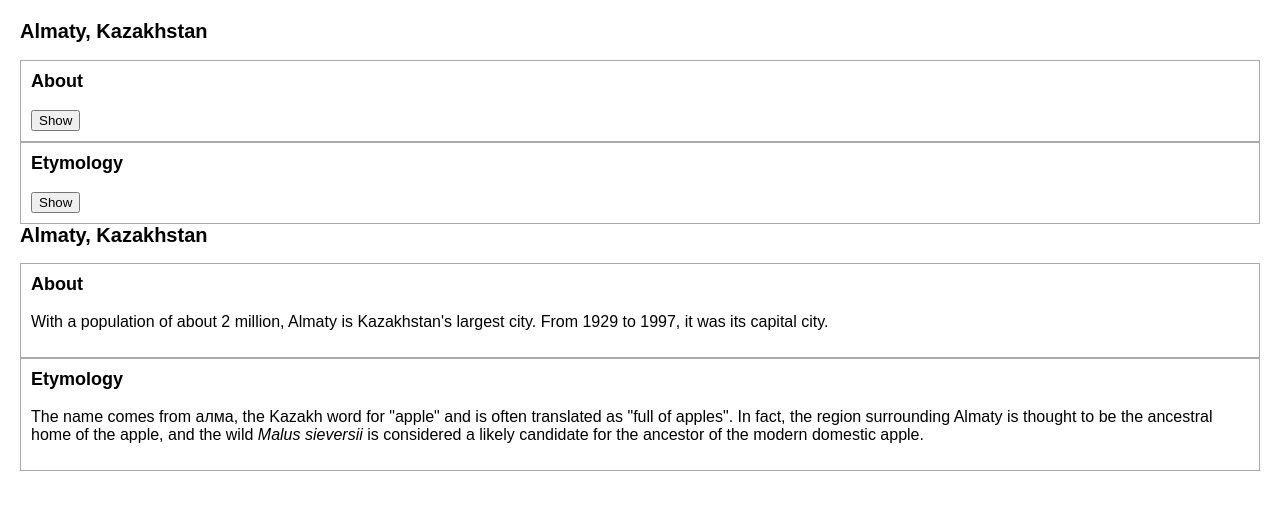
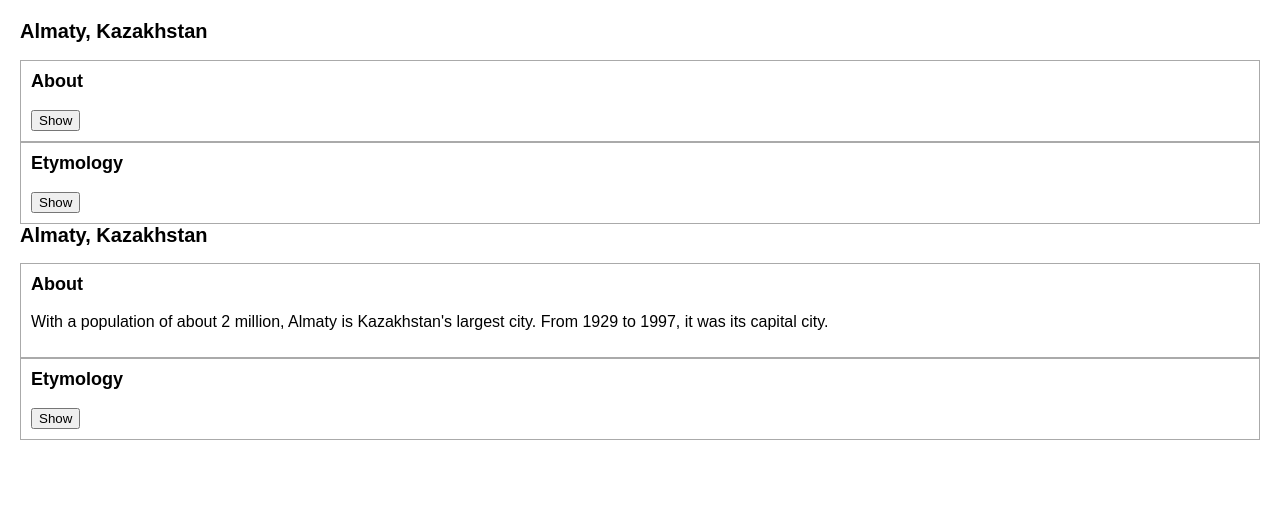
Before and after one commit to zelitosaide/react-js-course, a React (Create React App) app: page / in a window 1280 px wide. Shown: the top 510 px of the page. Built offline with nearby package versions, Linux system fonts and the light colour scheme.

Commit message:
Sharing State Between Components

```diff
--- a/src/learn/learn-react/managing-state/sharing-state-between-components/index.js
+++ b/src/learn/learn-react/managing-state/sharing-state-between-components/index.js
@@ -10,19 +10,27 @@ export default function Index() {
 }
 
 function Accordion() {
+  const [activeIndex, setActiveIndex] = useState(0);
+
   return (
     <>
       <h2>Almaty, Kazakhstan</h2>
       <Panel
         title="About"
-        isActive={true}
+        isActive={activeIndex === 0}
+        onShow={function () {
+          setActiveIndex(0);
+        }}
       >
         With a population of about 2 million, Almaty is Kazakhstan's largest
         city. From 1929 to 1997, it was its capital city.
       </Panel>
       <Panel
         title="Etymology"
-        isActive={true}
+        isActive={activeIndex === 1}
+        onShow={function () {
+          setActiveIndex(1);
+        }}
       >
         The name comes from <span lang="kk-KZ">алма</span>, the Kazakh word for
         "apple" and is often translated as "full of apples". In fact, the region
```
